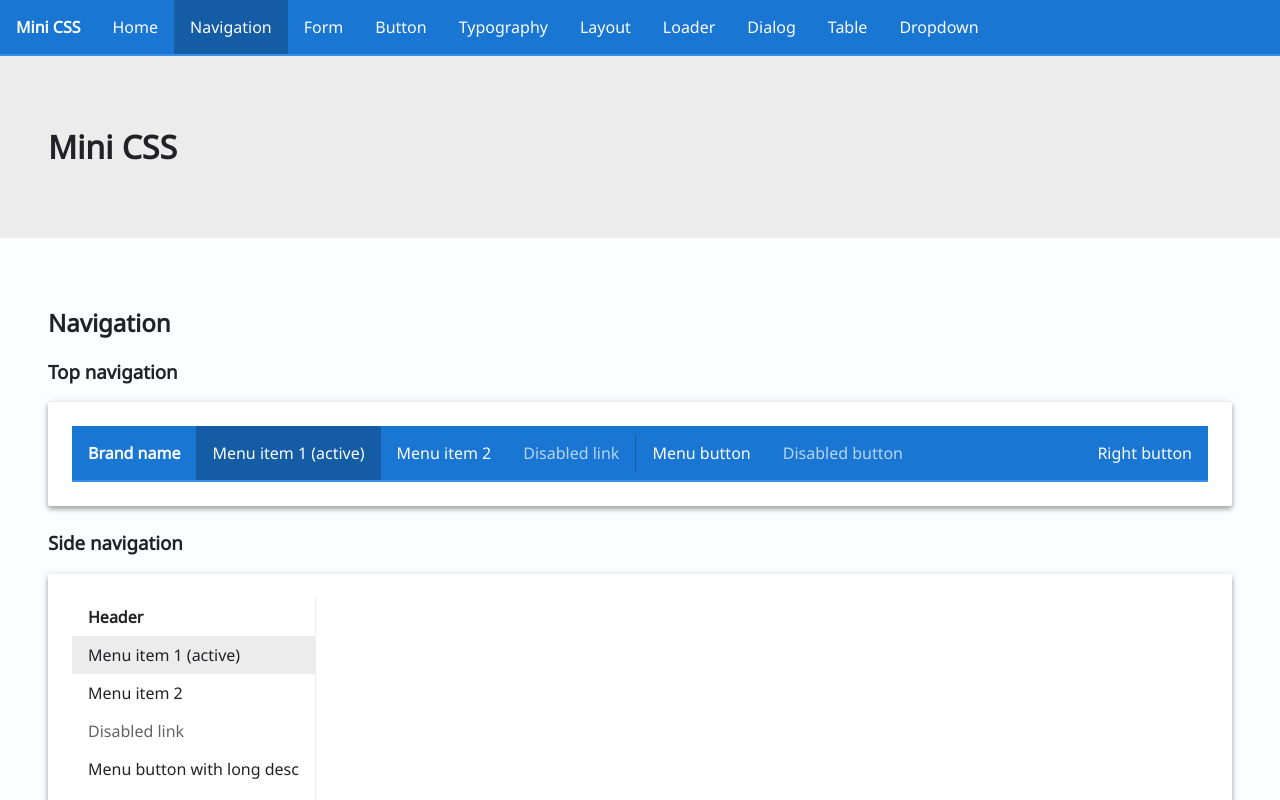
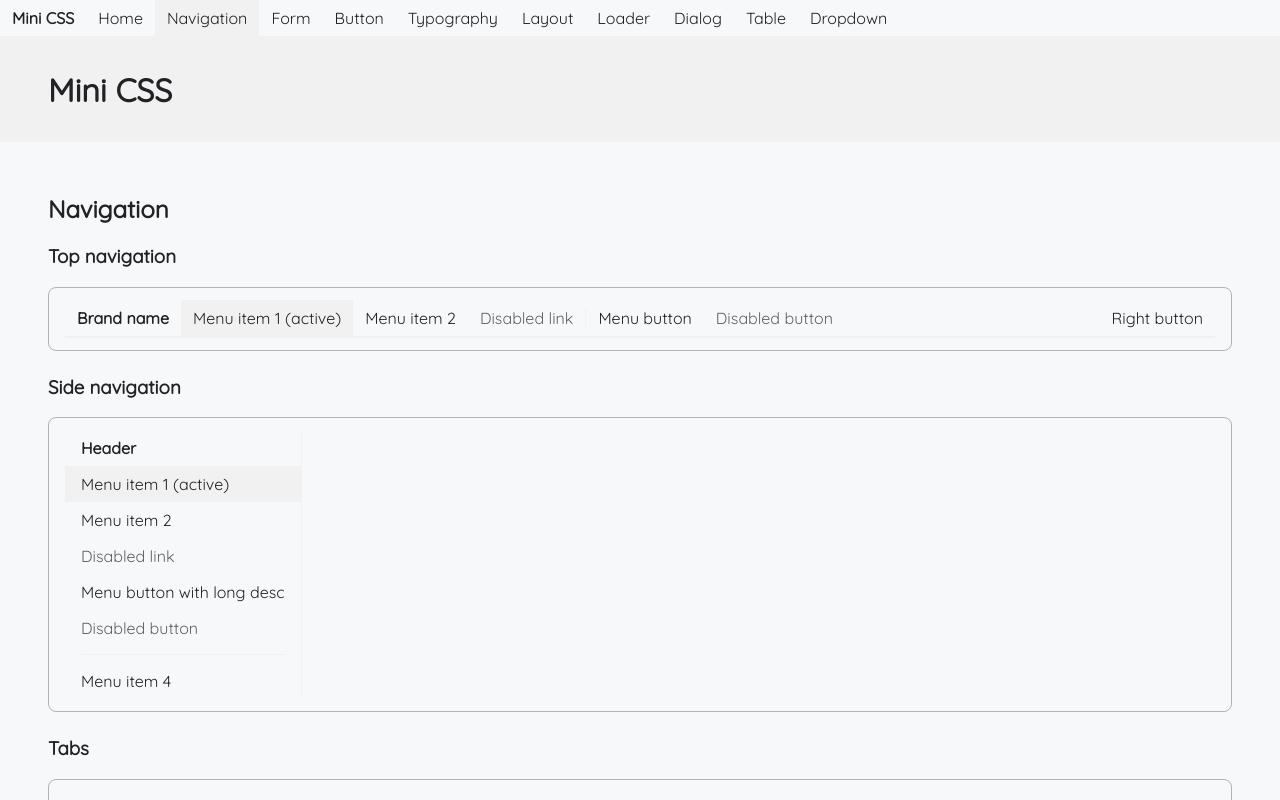
Before and after one commit to Sara-Morillon/mini-css, a React (Vite) app: page /nav in a window 1280 px wide. Shown: the top 800 px of the page. Built offline with nearby package versions, Linux system fonts and the light colour scheme.

Commit message:
Upgrade style

```diff
--- a/index.html
+++ b/index.html
@@ -1,13 +1,16 @@
 <!DOCTYPE html>
 <html lang="en">
+
 <head>
   <meta charset="UTF-8" />
   <meta name="viewport" content="width=device-width, initial-scale=1.0" />
   <title>Mini CSS</title>
-    <link href="https://fonts.googleapis.com/css2?family=Noto+Sans&display=swap" rel="stylesheet" />
+  <link href="https://fonts.googleapis.com/css2?family=Quicksand&display=swap" rel="stylesheet" />
 </head>
+
 <body>
   <div id="root" />
   <script type="module" src="./src/index.tsx"></script>
 </body>
+
 </html>
--- a/src/css/buttons.less
+++ b/src/css/buttons.less
@@ -13,13 +13,12 @@ button,
     --button-hover: fade(@black, 7%);
   }
 
-  --padding-vertical: 0.5rem;
-  --padding-horizontal: 1rem;
+  --padding-vertical: 0.25rem;
+  --padding-horizontal: 0.5rem;
 
   font-weight: normal;
   font-size: var(--font-size);
   font-family: var(--font-face);
-  text-transform: uppercase;
   text-align: center;
   letter-spacing: 0.08rem;
 
@@ -31,7 +30,7 @@ button,
   padding: var(--padding-vertical) var(--padding-horizontal);
 
   border: 1px solid var(--button-border);
-  border-radius: 0.125rem;
+  border-radius: 0.25rem;
 
   transition: all 0.1s ease-in-out;
 
@@ -53,7 +52,7 @@ button,
     --button-foreground: var(--palette-primary-contrast);
 
     --button-hover: lighten(@primary, 5%);
-    --button-border: var(--palette-primary-dark);
+    --button-border: 'transparent';
 
     color: var(--button-foreground);
   }
--- a/src/css/dialog.less
+++ b/src/css/dialog.less
@@ -21,10 +21,9 @@ dialog {
   background-color: var(--palette-background);
   color: var(--palette-foreground);
 
-  border-radius: 0.25rem;
+  border-radius: 0.5rem;
   border: 1px solid var(--palette-border);
 
-  box-shadow: var(--elevation);
 
   &[open] {
     pointer-events: inherit;
@@ -48,7 +47,7 @@ dialog {
     white-space: nowrap;
 
     color: var(--palette-foreground);
-    background-color: var(--palette-background-dark);
+    background-color: inherit;
 
     display: flex;
     justify-content: space-between;
@@ -82,6 +81,7 @@ dialog {
 
     border-bottom-left-radius: inherit;
     border-bottom-right-radius: inherit;
+    border-top: none;
 
     text-align: right;
 
--- a/src/css/forms.less
+++ b/src/css/forms.less
@@ -42,16 +42,8 @@ textarea,
 select,
 progress,
 [role='combobox'] {
-  --padding-vertical: 0.5rem;
-  --padding-horizontal: 1rem;
-
-  @media (prefers-color-scheme: dark) {
-    --form-control-background: fade(@white, 3%);
-  }
-
-  @media (prefers-color-scheme: light) {
-    --form-control-background: fade(@black, 3%);
-  }
+  --padding-vertical: 0.375rem;
+  --padding-horizontal: 0.5rem;
 
   border-radius: 0.25rem;
   border: 1px solid var(--palette-border);
@@ -65,7 +57,7 @@ progress,
   padding: var(--padding-vertical) var(--padding-horizontal);
 
   color: var(--palette-foreground);
-  background: var(--form-control-background);
+  background: none;
 
   transition: all 0.2s ease-in-out;
 
--- a/src/css/layout.less
+++ b/src/css/layout.less
@@ -1,17 +1,28 @@
 header,
 footer {
-  --padding-vertical: 3rem;
+  --padding-vertical: 2rem;
   --padding-horizontal: 3rem;
 
   padding: var(--padding-vertical) var(--padding-horizontal);
 }
 
 header {
-  --header-background: var(--palette-background-dark);
   --header-foreground: var(--palette-foreground);
+
+  @media (prefers-color-scheme: dark) {
+    --header-background: var(--palette-background-light);
+  }
+
+  @media (prefers-color-scheme: light) {
+    --header-background: var(--palette-background-dark);
+  }
 
   color: var(--header-foreground);
   background-color: var(--header-background);
+
+  &>h1, &>h2, &>h3, &>h4, &>h5, &>h6 {
+    margin: 0
+  }
 }
 
 footer {
@@ -20,23 +31,25 @@ footer {
 }
 
 main {
-  --padding-vertical: 3rem;
+  --padding-vertical: 2rem;
   --padding-horizontal: 3rem;
 
   padding: var(--padding-vertical) var(--padding-horizontal);
 }
 
 article {
+
   @media (prefers-color-scheme: dark) {
-    --article-background: lighten(@black, 5%);
+    --article-border: var(--palette-border);
   }
 
   @media (prefers-color-scheme: light) {
-    --article-background: lighten(@white, 5%);
+    --article-border: var(--palette-border);
   }
 
-  --padding-vertical: 1.5rem;
-  --padding-horizontal: 1.5rem;
+
+  --padding-vertical: 0.75rem;
+  --padding-horizontal: 1rem;
 
   --margin-vertical: 1.5rem;
 
@@ -45,9 +58,8 @@ article {
 
   background-color: var(--article-background);
 
-  box-shadow: var(--elevation);
-
-  border-radius: 0.125rem;
+  border-radius: 0.5rem;
+  border: 1px solid var(--article-border);
 
   h1,
   h2,
--- a/src/css/nav.less
+++ b/src/css/nav.less
@@ -42,12 +42,12 @@ nav[aria-label='Main'] {
   }
 
   @media (prefers-color-scheme: light) {
-    --navbar-background: var(--palette-primary);
-    --navbar-foreground: var(--palette-primary-contrast);
-    --navbar-border: var(--palette-primary-light);
-    --navbar-divider: var(--palette-primary-dark);
-    --navbar-item-hover: var(--palette-primary-dark);
-    --navbar-item-active: var(--palette-primary-dark);
+    --navbar-background: var(--palette-background);
+    --navbar-foreground: var(--palette-foreground);
+    --navbar-border: var(--palette-background-dark);
+    --navbar-divider: var(--palette-background-dark);
+    --navbar-item-hover: var(--palette-background-dark);
+    --navbar-item-active: var(--palette-background-dark);
   }
 
   display: flex;
@@ -62,8 +62,8 @@ nav[aria-label='Main'] {
   }
 
   & > :not(hr) {
-    --padding-vertical: 1rem;
-    --padding-horizontal: 1rem;
+    --padding-vertical: 0.5rem;
+    --padding-horizontal: 0.75rem;
 
     color: var(--navbar-foreground);
   }
@@ -189,8 +189,8 @@ aside > nav {
   border-bottom: 2px solid var(--tab-border);
 
   & > [role='tab'] {
-    --padding-vertical: 0.75rem;
-    --padding-horizontal: 0.75rem;
+    --padding-vertical: 0.25rem;
+    --padding-horizontal: 0.5rem;
 
     margin-bottom: -2px;
 
--- a/src/css/typography.less
+++ b/src/css/typography.less
@@ -18,8 +18,8 @@ a {
 }
 
 code {
-  --padding-vertical: 0.25rem;
-  --padding-horizontal: 0.5rem;
+  --padding-vertical: 0.125rem;
+  --padding-horizontal: 0.375rem;
 
   padding: var(--padding-vertical) var(--padding-horizontal);
 
@@ -34,7 +34,7 @@ mark {
   --mark-background: fade(@primary, 50%);
 
   --padding-vertical: 0.125rem;
-  --padding-horizontal: 0.125rem;
+  --padding-horizontal: 0.375rem;
 
   padding: var(--padding-vertical) var(--padding-horizontal);
 
@@ -60,8 +60,8 @@ mark {
 }
 
 kbd {
-  --padding-vertical: 0.25rem;
-  --padding-horizontal: 0.5rem;
+  --padding-vertical: 0.125rem;
+  --padding-horizontal: 0.375rem;
 
   padding: var(--padding-vertical) var(--padding-horizontal);
 
--- a/src/css/vars.less
+++ b/src/css/vars.less
@@ -1,28 +1,26 @@
-@white: rgb(252, 253, 255);
+@white: rgb(247, 248, 250);
 @black: rgb(34, 34, 38);
 @primary: rgb(25, 118, 210);
 
 :root {
   color-scheme: light dark;
 
-  --white-light: lighten(@white, 10%);
+  --white-light: lighten(@white, 5%);
   --white: @white;
-  --white-dark: desaturate(darken(@white, 7%), 100%);
+  --white-dark: desaturate(darken(@white, 3%), 100%);
 
-  --black-light: lighten(@black, 6.5%);
+  --black-light: lighten(@black, 1.5%);
   --black: @black;
   --black-dark: darken(@black, 3.6%);
 
   --font-size: 1rem;
-  --font-face: 'Noto Sans', sans-serif;
+  --font-face: 'Quicksand', sans-serif;
 
-  --padding-vertical: 0.5rem;
-  --padding-horizontal: 0.75rem;
+  --padding-vertical: 0.375rem;
+  --padding-horizontal: 0.5rem;
 
   --margin-vertical: 0.25rem;
   --margin-horizontal: 0.5rem;
-
-  --elevation: 0 4px 5px 0 rgba(0, 0, 0, 0.14), 0 1px 10px 0 rgba(0, 0, 0, 0.12), 0 2px 4px 0 rgba(0, 0, 0, 0.2);
 
   --max-body-width: 100%;
 
```
Lines whose indentation alone changed are shown as unchanged.
